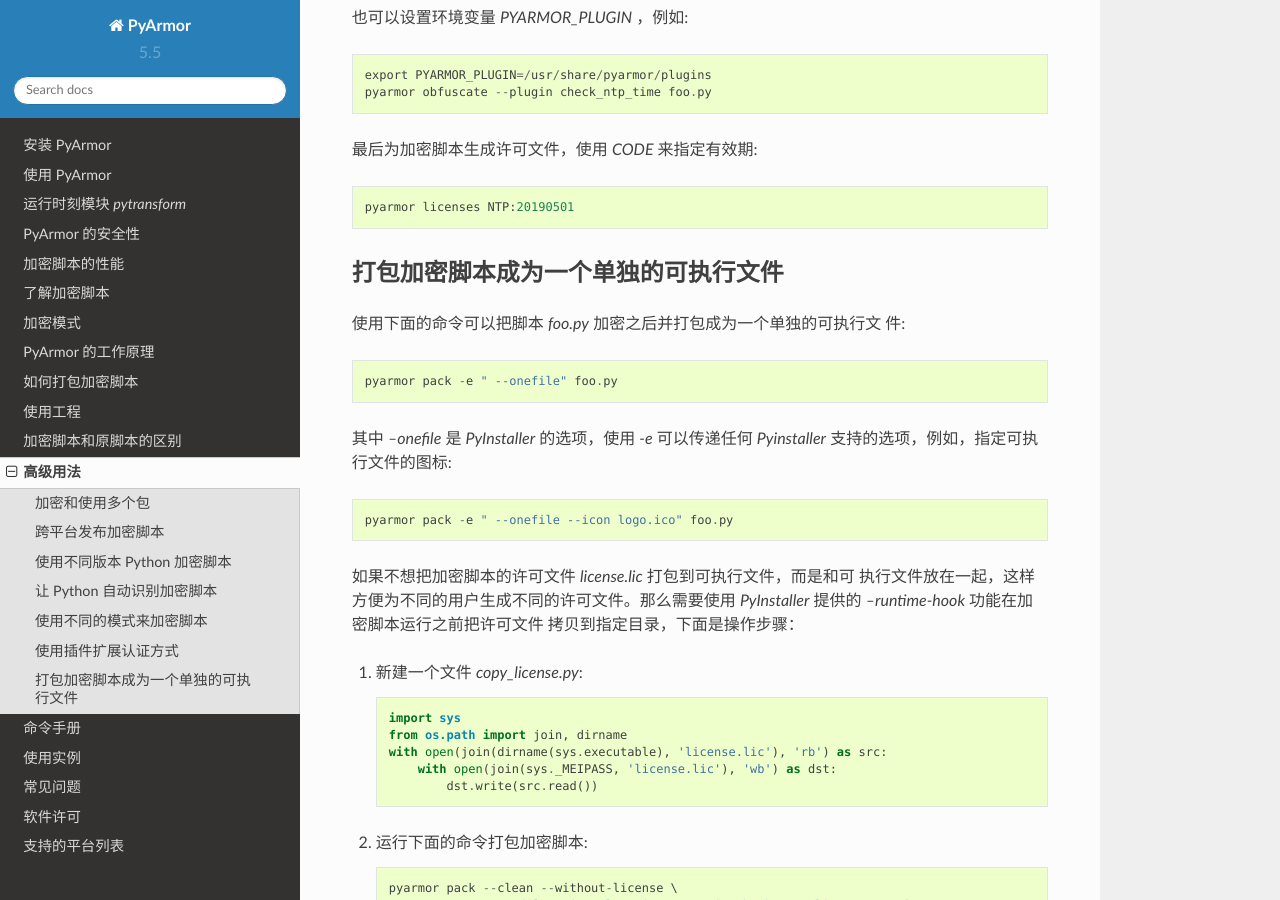
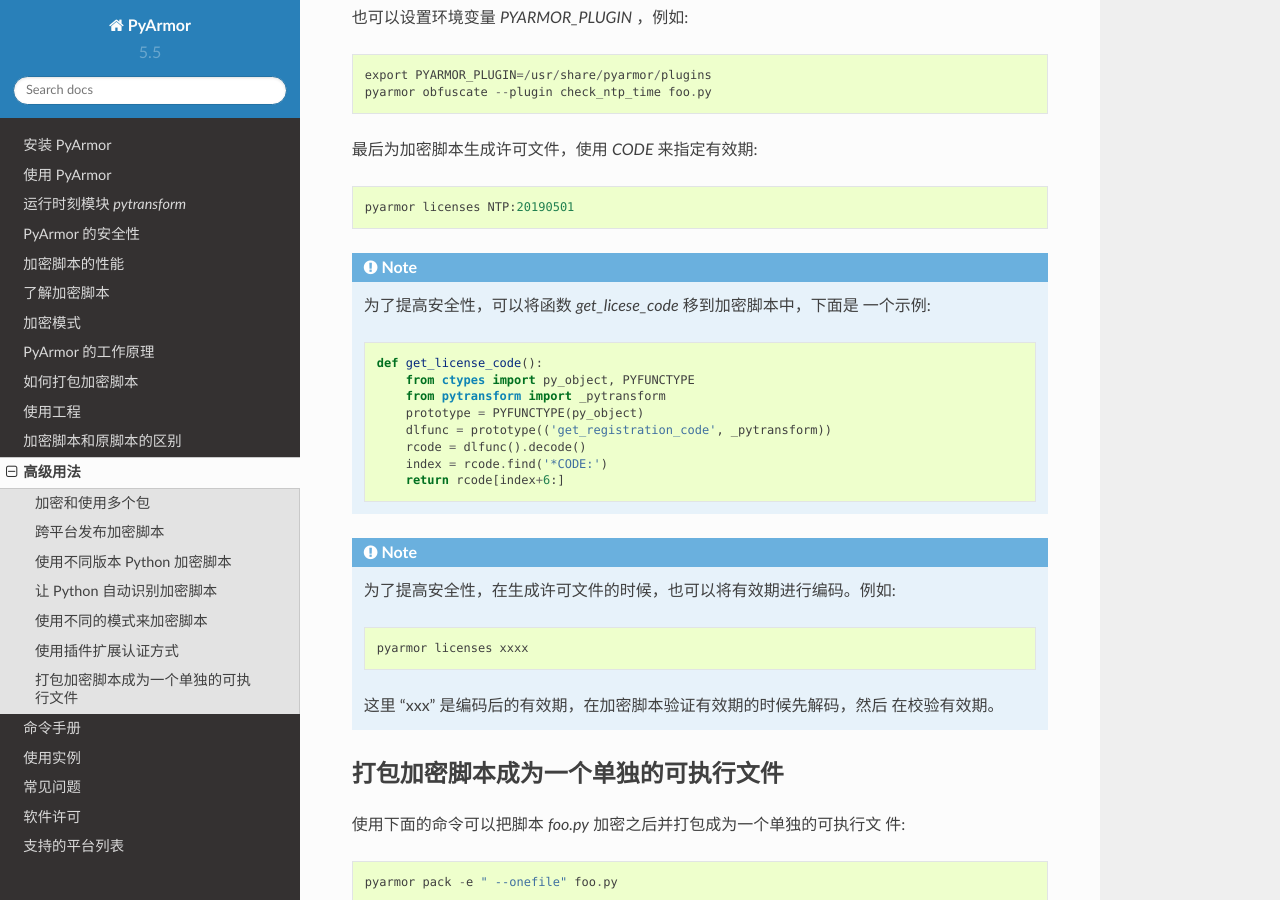
Before and after one commit to dashingsoft/pyarmor-docs-zh, a Sphinx documentation site: the page built from docs/advanced.rst, in a window 1280 px wide and 900 px high, scrolled down 4654 px. Built offline with Sphinx 7.4.7 and the Read the Docs theme 2.0.0, drawn with Linux system fonts in a browser that asks for light colours.

```diff
--- a/docs/advanced.rst
+++ b/docs/advanced.rst
@@ -215,6 +215,29 @@
 
     pyarmor licenses NTP:20190501
 
+.. note::
+
+   为了提高安全性，可以将函数 `get_licese_code` 移到加密脚本中，下面是
+   一个示例::
+
+       def get_license_code():
+           from ctypes import py_object, PYFUNCTYPE
+           from pytransform import _pytransform
+           prototype = PYFUNCTYPE(py_object)
+           dlfunc = prototype(('get_registration_code', _pytransform))
+           rcode = dlfunc().decode()
+           index = rcode.find('*CODE:')
+           return rcode[index+6:]
+
+.. note::
+
+   为了提高安全性，在生成许可文件的时候，也可以将有效期进行编码。例如::
+
+       pyarmor licenses xxxx
+
+   这里 "xxx" 是编码后的有效期，在加密脚本验证有效期的时候先解码，然后
+   在校验有效期。
+
 .. _打包加密脚本成为一个单独的可执行文件:
 
 打包加密脚本成为一个单独的可执行文件
```
